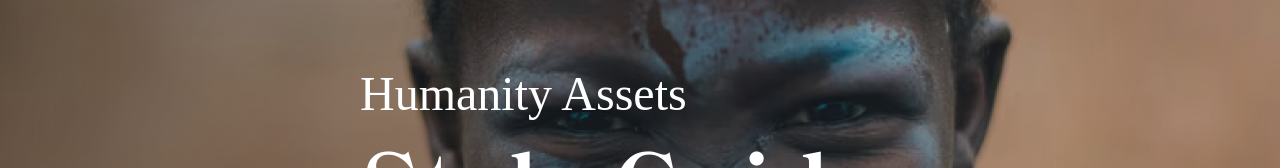
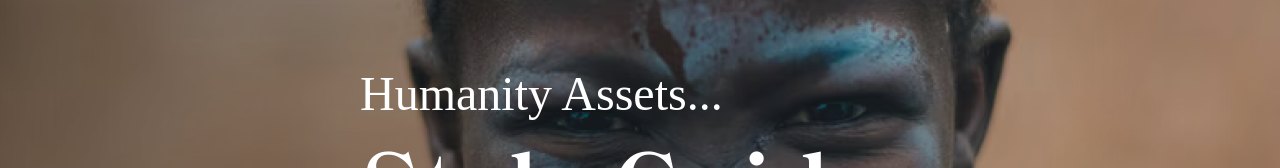
Before and after one commit to codEdu-Collective/kind-hands, a Next.js app: page /style-guide in a window 1280 px wide. Shown: the part 387-555 px from the top of the page. Built offline with nearby package versions, Linux system fonts and the light colour scheme; a web font is replaced by a local one.

Commit message:
Update Style Guide Page Title for Consistency
- Changed the title from "Humanity Assets" to "Humanity Assets..." to enhance clarity and maintain consistency with the overall design language of the Style Guide Page.

```diff
--- a/app/style-guide/page.tsx
+++ b/app/style-guide/page.tsx
@@ -21,7 +21,7 @@ const StyleGuidePage = () => {
         />
         <div className="z-10 text-white ml-4 md:ml-90 max-w-full md:max-w-180 px-4 md:px-0">
           <h1 className="font-sue-ellen text-2xl md:text-4xl lg:text-5xl mb-1.5">
-            Humanity Assets
+            Humanity Assets...
           </h1>
           <h2 className="font-shippori font-extrabold text-3xl md:text-5xl lg:text-[5.625rem] leading-tight ">
             Style Guide
```
